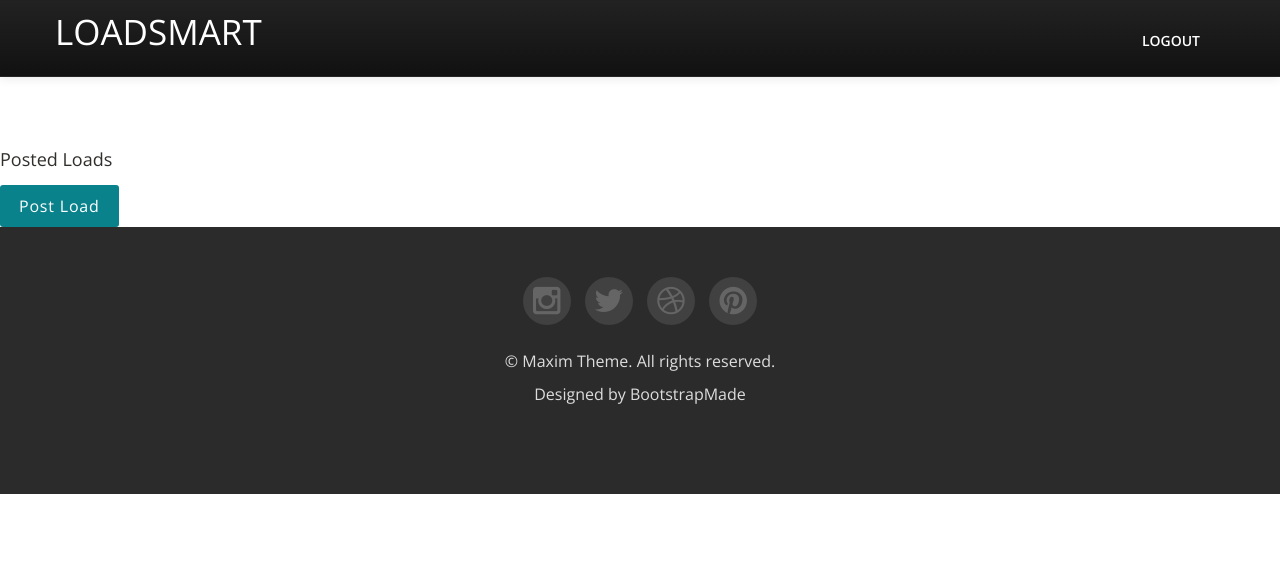
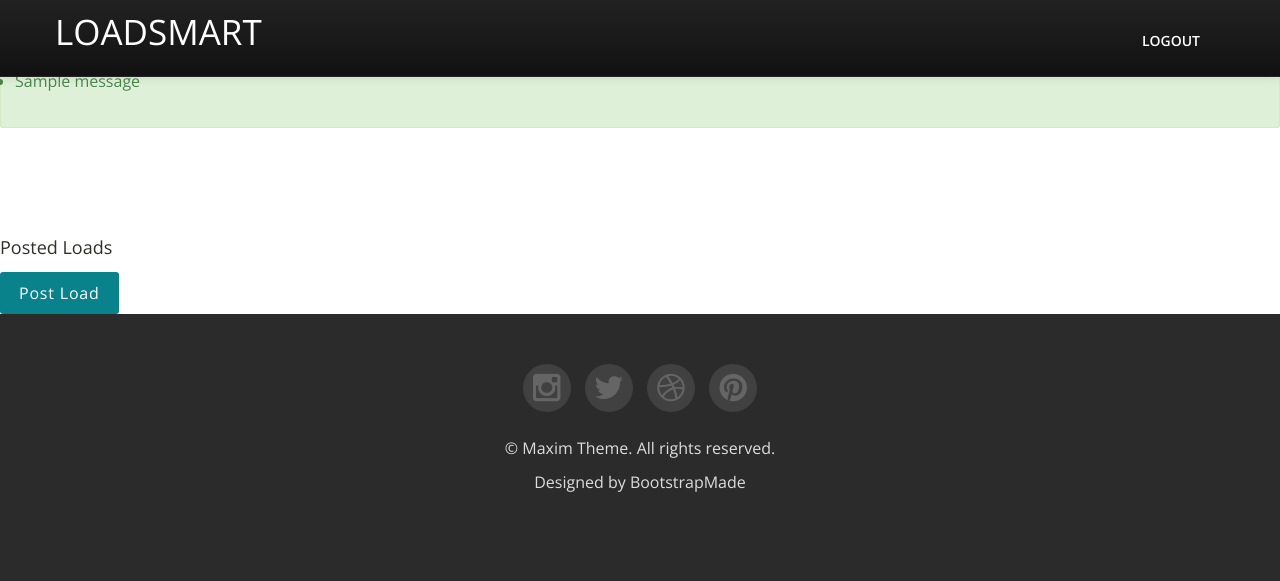
Before and after one commit to belaeifert/Loadsmart-final-project, a Django app: page /shipper/home/ in a window 1280 px wide. Shown: the top 581 px of the page. Run offline with Django 3.2, Linux system fonts and the light colour scheme; a user stored in the database is signed in; tables that the repository leaves empty hold one stand-in row (values such as "Sample post"); one stand-in notice (Sample message) is shown; parts of the project's set-up code (start-up, migrations or seed data) failed here and were passed over; some libraries are stand-ins or nearby versions.

Commit message:
success message working

```diff
--- a/finalProject/shipper/templates/dashboard.html
+++ b/finalProject/shipper/templates/dashboard.html
@@ -5,11 +5,23 @@
 {% endblock navbar-options%}
 
 {% block content %}
+    {% if messages %}
+        <div class="alert alert-success" role="alert">
+           <ul class="messages">
+              {% for message in messages %}
+              <li {% if message.tags %} class="{{ message.tags }}"{% endif %}>{{ message }}</li>
+              {% endfor %}
+           </ul>
+        </div>
+    {% endif %}
+
 <br/>
 <br/>
 <br/>
 <br/>
 <h5> Posted Loads </h5>
+
+
 
 <section>
     <div class="modal fade" tabindex="-1" role="dialog" id="modal">
--- a/finalProject/shipper/views.py
+++ b/finalProject/shipper/views.py
@@ -6,6 +6,7 @@ from django.views import generic
 from finalProject.shipper.forms import LoadForm
 from django.conf import settings
 from django.contrib.auth.decorators import login_required
+from django.contrib import messages
 
 
 @login_required
```
Also changed, not shown: finalProject/account/migrations/0001_initial.py (deleted), finalProject/carrier/migrations/0001_initial.py (deleted), finalProject/shipper/migrations/0001_initial.py (deleted).
